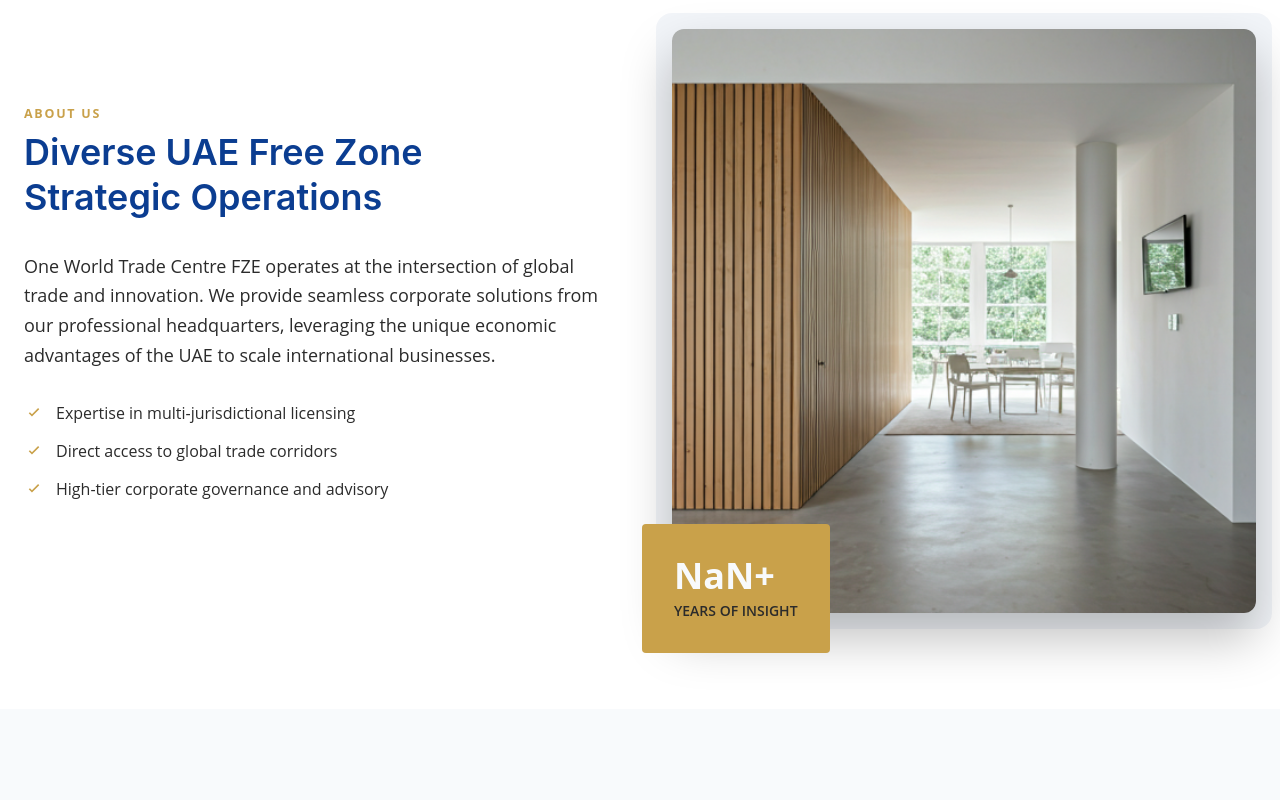
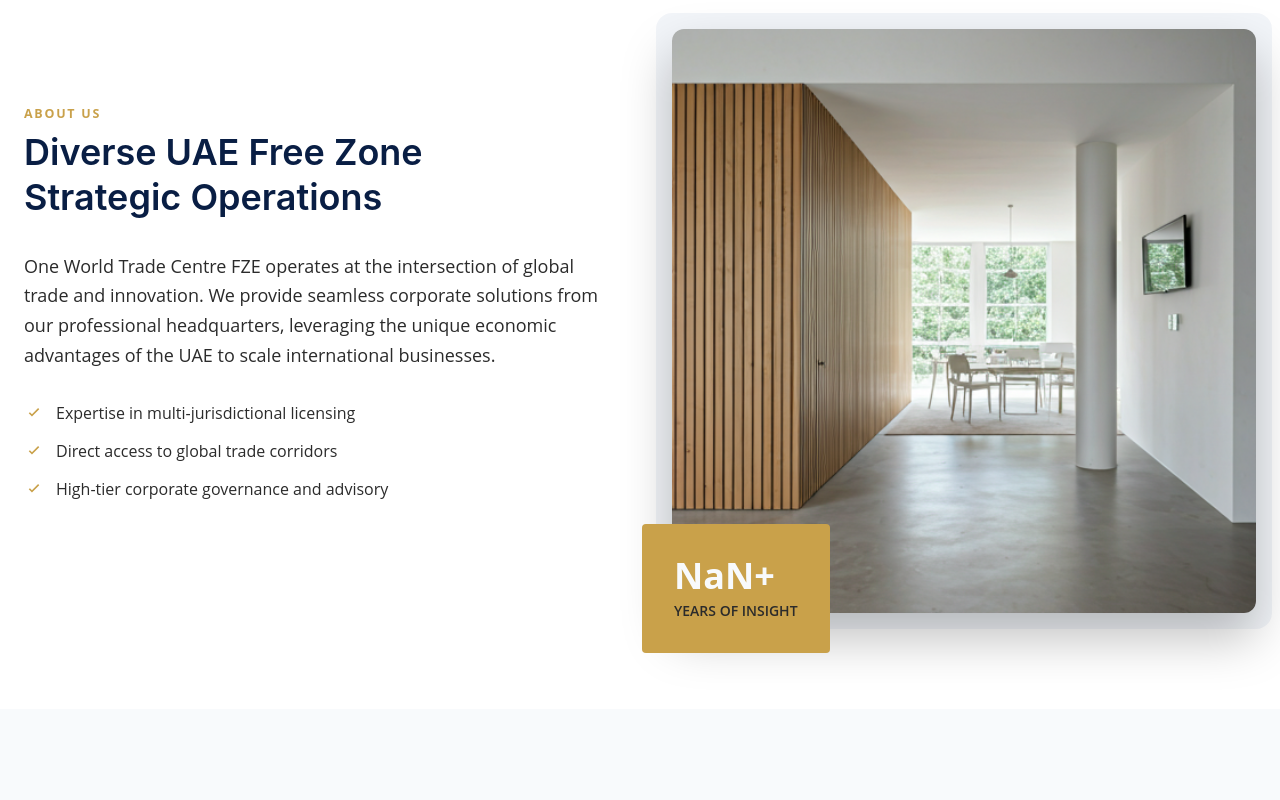
Before and after one commit to Sivaprasad12502/one-world-capital-club, a Next.js app: page / in a window 1280 px wide. Shown: the part 980-1780 px from the top of the page. Built offline with nearby package versions, Linux system fonts and the light colour scheme; no server answers; the database is empty.

Commit message:
fix: Update primary color variable in styles.css for consistency; adjust accent color definition

```diff
--- a/src/styles.css
+++ b/src/styles.css
@@ -1,8 +1,10 @@
 :root {
   --color-header-bg: rgba(255, 255, 255, 0.9);
   --color-border: #e2e8f0;
-  --color-primary: #0b3d91;
+  /* --color-primary: #0b3d91; */
   --color-primary-dark: #0a1f44;
+  --color-primary:#091E44;
+
   /* --color-accent: #c8a96a; */
   --color-accent:#C9A14A;
   --color-brand-green: #00a86b;
```
